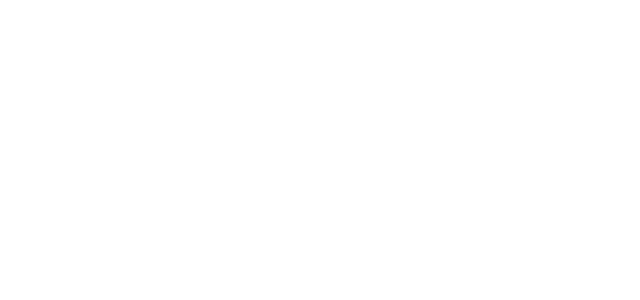
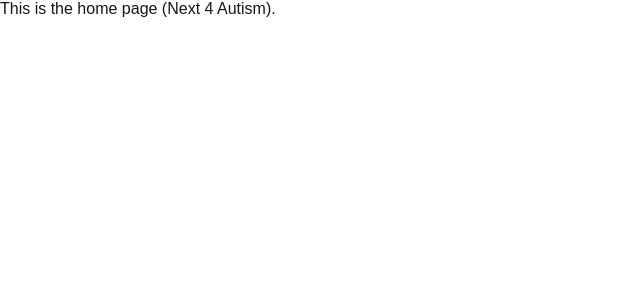
Before and after one commit to MentoredSP26/NextForAutism, a Next.js app in the folder matchingplatform/: page / in a window 1280 px wide. Shown: the top 300 px of the page, without its empty margins (0-640 px from the left). Built offline with nearby package versions, Linux system fonts and the light colour scheme.

Commit message:
fixed more

```diff
--- a/matchingplatform/src/app/page.js
+++ b/matchingplatform/src/app/page.js
@@ -3,7 +3,8 @@
 
 export default function Home() {
   return (
-    <>
-    </>
+    <p>
+      This is the home page (Next 4 Autism).
+    </p>
   );
 }
```
